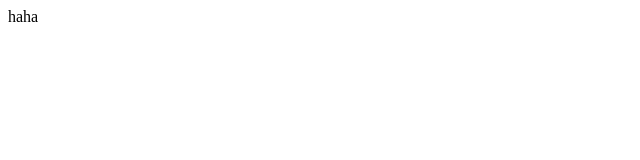
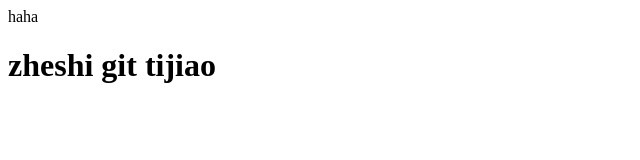
Before and after one commit to lingchenghn/test02, a plain HTML site: page huowu/index.html in a window 1280 px wide. Shown: the whole page, without its empty margins (0-640 px from the left). Drawn offline with Linux system fonts and the light colour scheme.

Commit message:
git add file

```diff
--- a/huowu/index.html
+++ b/huowu/index.html
@@ -6,5 +6,6 @@
 </head>
 <body>
 	haha
+	<H1>zheshi git tijiao</H1>
 </body>
 </html>
```
